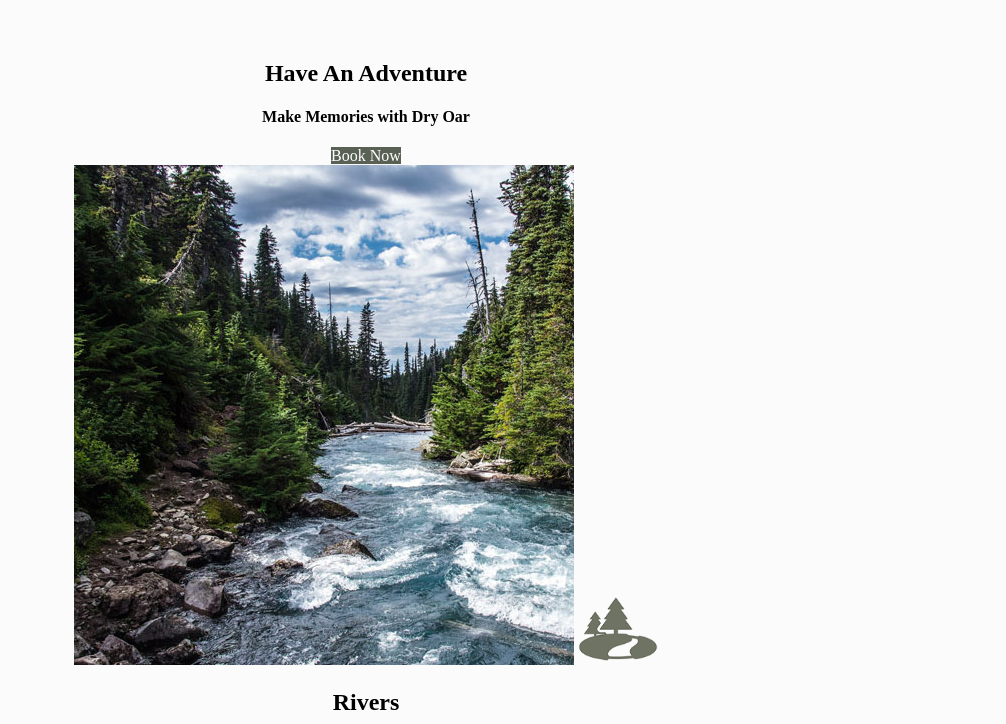
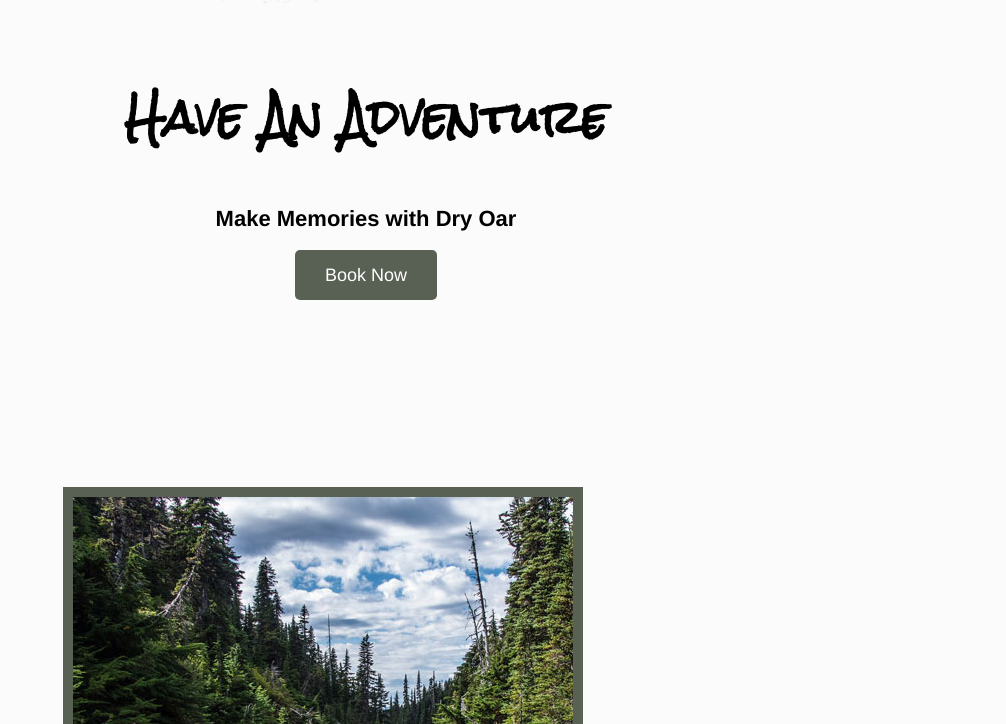
Before and after one commit to Ed-Cortez/wdd130, a plain HTML site: page wwr/index.html in a window 1280 px wide. Shown: the part 916-1640 px from the top of the page, without its empty margins (274-1280 px from the left). Drawn offline with Linux system fonts and the light colour scheme.

Commit message:
W05 Commit

```diff
--- a/wwr/index.html
+++ b/wwr/index.html
@@ -45,7 +45,7 @@
             <h2>Camping</h2>
         </section>
         <section class="rapids-card">
-            <img class="boat" src="images/rapids.jpg" alt="rafting boat">
+            <img class="card-img" src="images/rapids.jpg" alt="rafting boat">
             <img class="oars" src="images/oars.png" alt="oars icon">
             <h2>Rapids</h2>
         </section>
--- a/wwr/styles/style.css
+++ b/wwr/styles/style.css
@@ -1,3 +1,17 @@
+@import url('https://fonts.googleapis.com/css2?family=Roboto&family=Rock+Salt&display=swap');
+
+
+.rivers-card, .camping-card, .rapids-card {
+    margin: 200px 0;
+}
+
+.card-img {
+    border: 10px solid rgba(20,30,13, .7);
+}
+main section img {
+    box-sizing: border-box;
+}
+
 #content {
     max-width: 1600px;
     margin: 0 auto;
@@ -7,6 +21,7 @@ nav a {
     text-align: center;
     color: #fcfbfb;
     text-decoration: none;
+    padding: 35px;
 }
 
 #hero-msg h1, #hero-msg h4 {
@@ -28,6 +43,7 @@ main section {
 
 .icon {
     width: 80px;
+    padding-top: 10px;
 }
 
 
@@ -39,10 +55,22 @@ main section {
     width: 80px;
 }
 
+#logo_link {
+    padding-top: 5px;
+}
 
 body {
     background-color: #fcfbfb;
+    font-family: Helvetica, Arial, sans-serif;
+    font-size: 22px;
+    margin: 0;
+    padding: 0;
 }
+
+h2 {
+    margin: 0;
+}
+
 header {
     background-color:rgba(20,30,13, .7);
 }
@@ -54,20 +82,34 @@ nav a:hover {
     background-color: rgba(20,30,13, .7);
     color: white;
     text-decoration: none;
+    font-size: 18px;
+    padding: 15px 30px;
+    margin-top: 50px;
+    border-radius: 5px;
 }
+
 .book:hover, .join:hover {
     background-color: black ;
     color: white;
 }
+
 .msg {
     background-color: rgba(20,30,13, .7);
+    line-height: 1.5em;
+    padding: 35px;
+
 }
 footer {
     background-color:rgba(20,30,13, .7) ;
+    padding: 25px 50px;
+    margin-top: 200px;
 }
 
 .home-title {
     color: black;
+    font-family:'Rock Salt', 'Bradley Hand', sans-serif;
+    font-size: 2em;
+    margin-top: 10px;
 }
 
 h4 {
@@ -76,10 +118,13 @@ h4 {
 
 .msg h2 {
     color: white;
+    font-family: Helvetica, Arial, sans-serif;
 }
 
 .msg p {
     color:white ;
+    font-size: 0.8em;
+    padding-bottom: 15px;
 }
 
 footer h3 {
@@ -94,3 +139,7 @@ footer a {
 footer a:hover {
     color: black;
 }
+
+footer .social img {
+    padding-top: 15px;
+}
```
